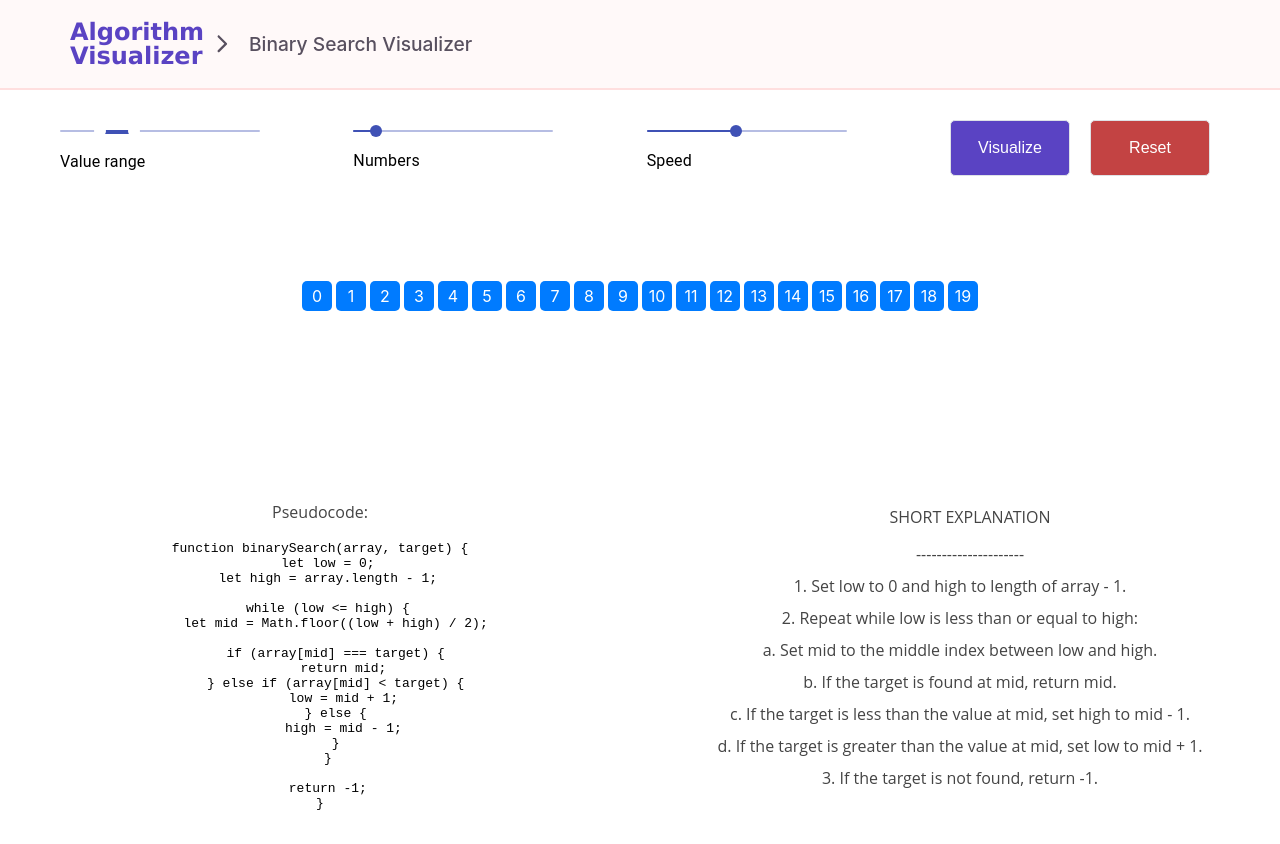
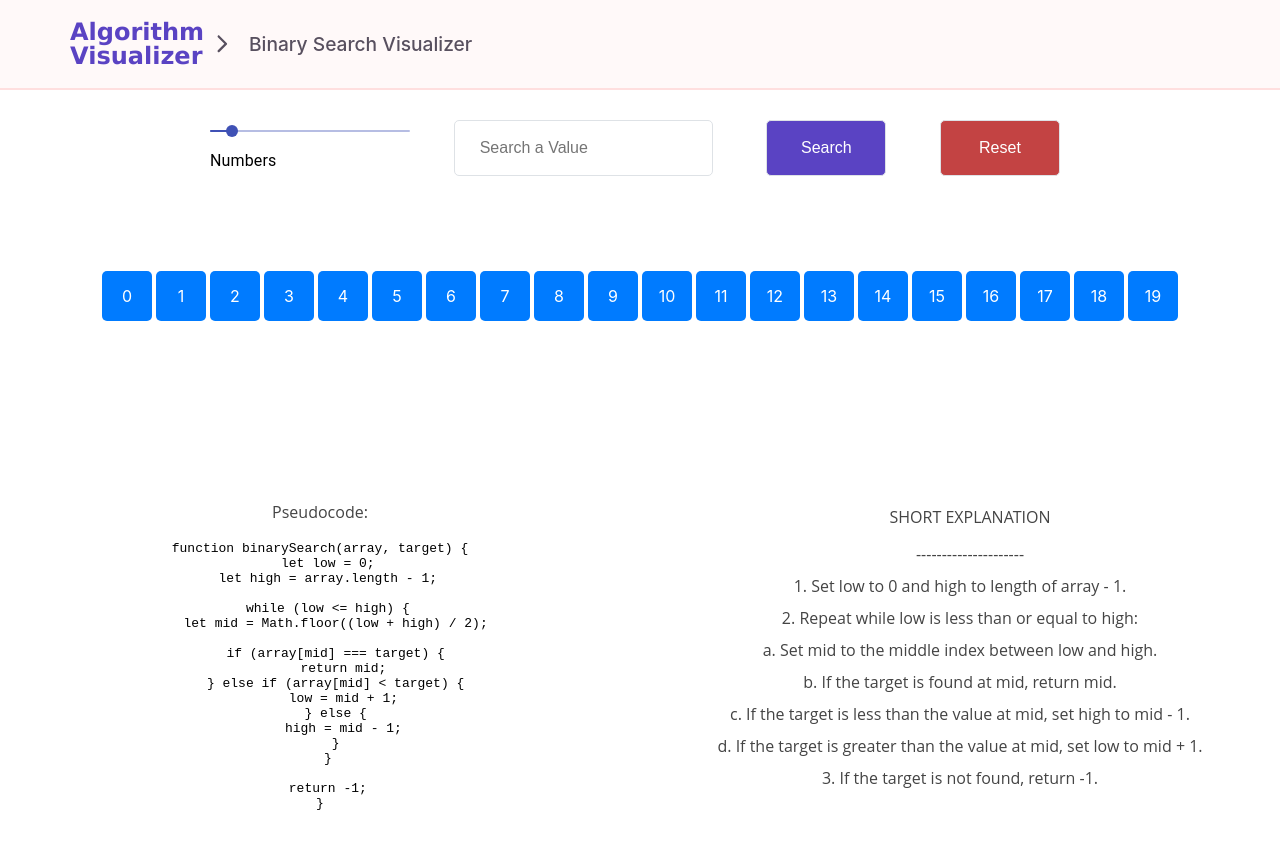
Before and after one commit to Pooja1030/AlgorithmVisualizers, a React (Create React App) app: page /BinarySearch in a window 1280 px wide. Built offline with nearby package versions, Linux system fonts and the light colour scheme.

Commit message:
Updated the Binarysearch
Removed the speed slider, added the input box and made style changes

```diff
--- a/src/BinarySearch/binarysearch.js
+++ b/src/BinarySearch/binarysearch.js
@@ -124,11 +124,12 @@ class BinarySearch extends Component {
     this.setState({ target: val });
   }
 
-  handleSearch = () => {
-    this.setState({ isRunning: true });
-    const { target, rects } = this.state;
-    let low = 0;
-    let high = rects.length - 1;
+  handleSearch = (searchValue) => {
+    this.setState({ isRunning: true, target: searchValue }, ()=>{
+
+      const { target, rects } = this.state;
+      let low = 0;
+      let high = rects.length - 1;
     let steps = [];
     while (low <= high) {
       let mid = Math.floor((low + high) / 2);
@@ -145,6 +146,7 @@ class BinarySearch extends Component {
       }
     }
     this.animateSearch(steps);
+  });
   }
 
   animateSearch = (steps) => {
@@ -167,7 +169,7 @@ class BinarySearch extends Component {
       this.setState({ rects: updatedRects, currentStep: step });
       setTimeout(() => {
         animateStep(index + 1);
-      }, 1000);
+      }, 100);
     };
     animateStep(0);
   }
--- a/src/BinarySearch/menu.jsx
+++ b/src/BinarySearch/menu.jsx
@@ -1,18 +1,30 @@
+// Menu.js
 import React, { Component } from 'react';
 import DiscreteSlider from "./slider";
-// import SimpleSelect from "./simpleSelect";
 import RangeSlider from "./douleSlider";
-// import SwitchLabels from "./formControlLael";
-
 
 class Menu extends Component {
+    state = {
+        searchValue: '',
+    };
+
+    handleSearchChange = (e) => {
+        this.setState({ searchValue: e.target.value });
+    };
+
+    handleSearch = () => {
+        const searchValue = parseInt(this.state.searchValue);
+        if (!isNaN(searchValue)) {
+            this.props.onVisualize(searchValue);
+        } else {
+            // Handle invalid input
+        }
+    };
+
     render() {
         return (
             <nav className="nav menu alert-dark">
-
-                <RangeSlider
-                    disable={this.props.disable}
-                />
+                {/* Existing code for sliders */}
                 <DiscreteSlider
                     default={20}
                     min={10}
@@ -22,7 +34,7 @@ class Menu extends Component {
                     onCountChange={this.props.onCountChange}
                     disable={this.props.disable}
                 />
-                <DiscreteSlider
+                {/* <DiscreteSlider
                     default={50}
                     min={10}
                     max={100}
@@ -30,28 +42,25 @@ class Menu extends Component {
                     title="Speed"
                     onCountChange={this.props.onSpeedChange}
                     disable={false}
+                /> */}
+                {/* Input box for search value */}
+                <input
+                    type="number"
+                    value={this.state.searchValue}
+                    onChange={this.handleSearchChange}
+                    placeholder="Search a Value"
+                    disabled={this.props.disable}
                 />
-                {/* <SimpleSelect
-                    pos={0}
-                    onValueChanged={this.props.onAlgoChanged}
-                /> */}
-                {/* <SwitchLabels
-                    disable={this.props.disable}
-                    onDoubleChange={this.props.onDoubleChange}
-                /> */}
-                {/* <SimpleSelect
-                    pos={1}
-                    onValueChanged={this.props.onAlgoChanged}
-                /> */}
-                <div>
+                {/* Button to trigger search */}
                 <button
                     className='visualize-btn btn-warning btn-lg '
-                    onClick={this.props.onVisualize}
+                    onClick={this.handleSearch}
                     disabled={this.props.disable}
                     style={this.isClickable()}
                 >
-                    Visualize
+                    Search
                 </button>
+                {/* Reset button */}
                 <button
                     className='reset-btn btn-secondary m-2'
                     onClick={this.props.onReset}
@@ -60,10 +69,10 @@ class Menu extends Component {
                 >
                     Reset
                 </button>
-                </div>
             </nav>
         );
     }
+
     isClickable = () => {
         if (this.props.disable) {
             return { cursor: "not-allowed" };
@@ -73,5 +82,4 @@ class Menu extends Component {
     }
 }
 
-
 export default Menu;
--- a/src/BinarySearch/style.css
+++ b/src/BinarySearch/style.css
@@ -6,8 +6,8 @@
   }
 
   .rect {
-    width: 30px;
-    height: 30px;
+    width: 50px;
+    height: 50px;
     background-color: #007bff;
     color: white;
     display: flex;
@@ -24,3 +24,9 @@
   .rect.target {
     background-color: red;
   }
+
+  .menu{
+
+    justify-content: space-between;
+    padding: 10px 210px;
+  }
```
